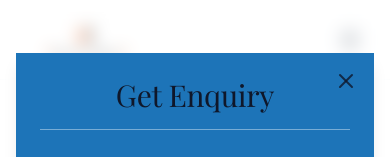
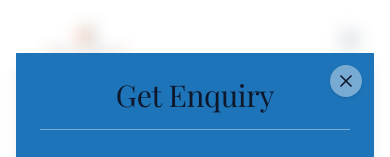
Before and after one commit to prita-chaurasiya/webcod, a Next.js app: page / in a window 390 px wide. Shown: the top 157 px of the page. Built offline with nearby package versions, Linux system fonts and the light colour scheme; a web font is replaced by a local one.

Commit message:
Fix popup close button visibility on mobile

```diff
--- a/src/components/HomeAutoPopup.tsx
+++ b/src/components/HomeAutoPopup.tsx
@@ -43,9 +43,10 @@ export function HomeAutoPopup() {
           {/* Close Button */}
           <button
             onClick={() => setIsOpen(false)}
-            className="absolute top-4 right-4 z-20 text-[var(--heading)]/80 hover:text-[var(--heading)] transition-colors"
+            className="absolute top-3 right-3 md:top-4 md:right-4 z-50 text-slate-900 bg-white/40 hover:bg-white rounded-full p-1.5 transition-all shadow-sm"
+            aria-label="Close"
           >
-            <X className="w-6 h-6" />
+            <X className="w-5 h-5 md:w-6 md:h-6" />
           </button>
 
           {/* Header */}
```
